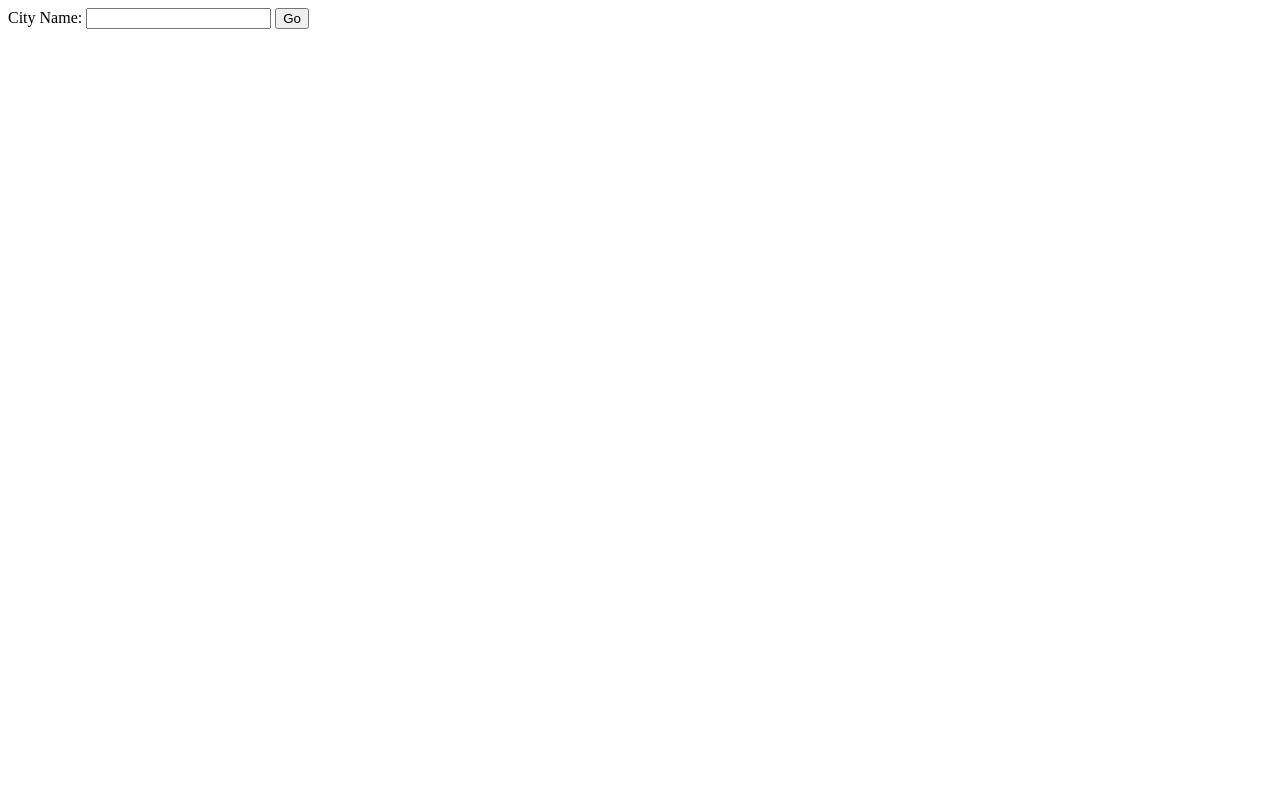
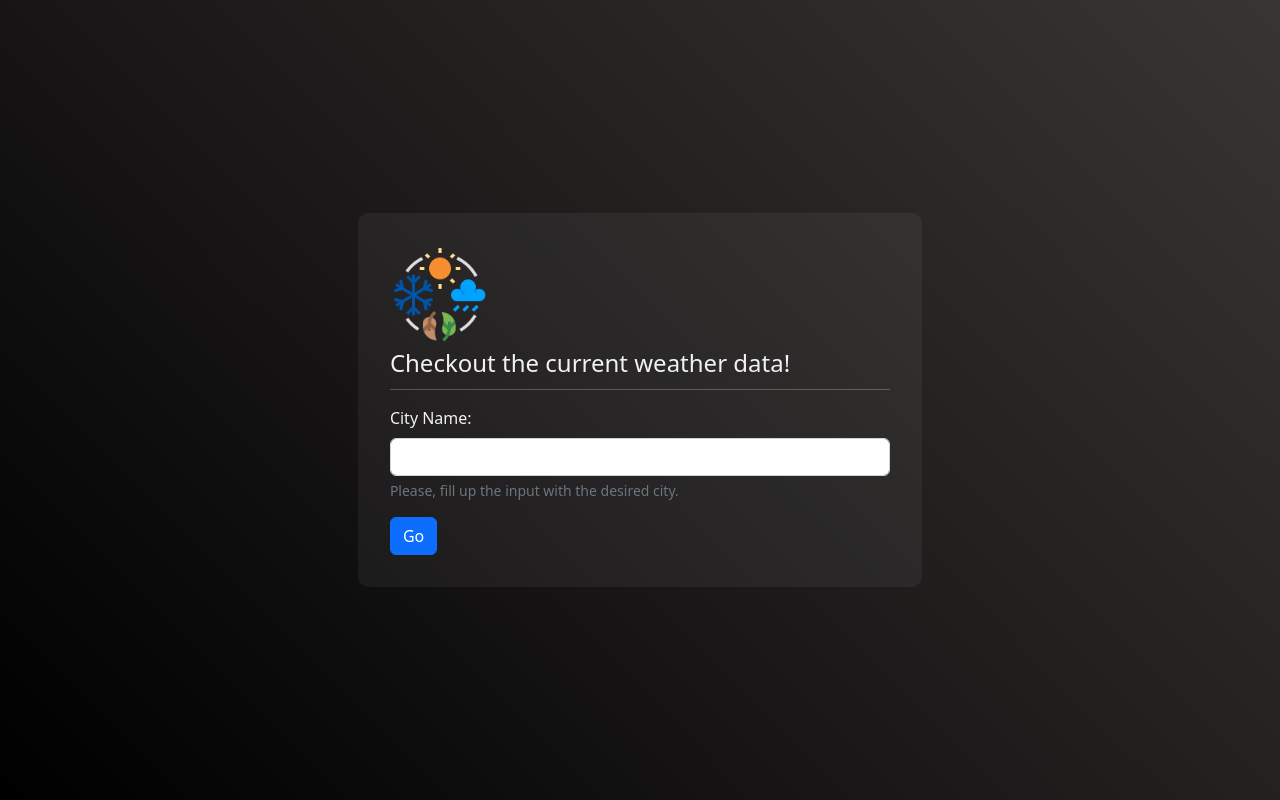
Before and after one commit to rafaelmereb/open-weather, a website: page index.html in a window 1280 px wide. Drawn offline with nearby package versions, Linux system fonts and the light colour scheme.

Commit message:
Simple changes on the main page layout

```diff
--- a/app.js
+++ b/app.js
@@ -13,6 +13,7 @@ const city = {
 }
 
 app.use(express.urlencoded({ extended: true }))
+app.use(express.static("public"))
 
 app.get('/', (req, res) => {
     res.sendFile(__dirname + '/index.html')
--- a/index.html
+++ b/index.html
@@ -1,18 +1,44 @@
 <!DOCTYPE html>
 <html lang="en">
+
 <head>
     <meta charset="UTF-8">
     <meta http-equiv="X-UA-Compatible" content="IE=edge">
     <meta name="viewport" content="width=device-width, initial-scale=1.0">
     <link rel="icon" href="./weather.png" type="image/png">
     <title>Weather App</title>
+
+    <link href="https://cdn.jsdelivr.net/npm/bootstrap@5.2.3/dist/css/bootstrap.min.css" rel="stylesheet"
+        integrity="sha384-rbsA2VBKQhggwzxH7pPCaAqO46MgnOM80zW1RWuH61DGLwZJEdK2Kadq2F9CUG65" crossorigin="anonymous">
+    <link href="css/styles.css" rel="stylesheet">
 </head>
+
 <body>
-    <form action="/" method="post">
-        <label for="cityInput">City Name: </label>
-        <input id="cityInput" type="text" name="cityName">
-        <button type="submit">Go</button>
-    </form>
+    <main>
+        <div class="content">
+            <form action="/" method="POST">
+                <fieldset>
+                    <img src="images/season.png" alt="image showing the seasons" width="100" height="100">
+                    <legend>Checkout the current weather data!</legend>
+                    <hr>
+                    <div class="mb-3">
+                        <label for="cityName" class="form-label">City Name: </label>
+                        <input type="text" id="cityName" name="cityName" class="form-control"
+                            aria-describedby="cityNameHelpBlock">
+                        <div id="cityNameHelpBlock" class="form-text">
+                            Please, fill up the input with the desired city.
+                        </div>
+                    </div>
 
+                    <button type="submit" class="btn btn-primary">Go</button>
+                </fieldset>
+            </form>
+        </div>
+    </main>
+
+    <script src="https://cdn.jsdelivr.net/npm/bootstrap@5.2.3/dist/js/bootstrap.bundle.min.js"
+        integrity="sha384-kenU1KFdBIe4zVF0s0G1M5b4hcpxyD9F7jL+jjXkk+Q2h455rYXK/7HAuoJl+0I4"
+        crossorigin="anonymous"></script>
 </body>
+
 </html>
--- /dev/null
+++ b/public/css/styles.css
@@ -0,0 +1,33 @@
+:root {
+    --bg-color: black;
+    --text-color: #f0f0f5;
+    --grey-color: #3A3535;
+    --light-color: rgba(255, 255, 255, 0.05);
+}
+
+* {
+    margin: 0;
+    padding: 0;
+    box-sizing: border-box;
+}
+
+html {
+    font-family: "Roboto", sans-serif;
+}
+
+body {
+    display: flex;
+    justify-content: center;
+    align-items: center;
+    height: 100vh;
+
+    padding: 40px;
+    background-image: linear-gradient(45deg, black, var(--grey-color));
+    color: var(--text-color);
+}
+
+.content {
+    padding: 2rem;
+    background: var(--light-color);
+    border-radius: 10px;
+}
```
Also changed, not shown: public/images/season.png (added).
